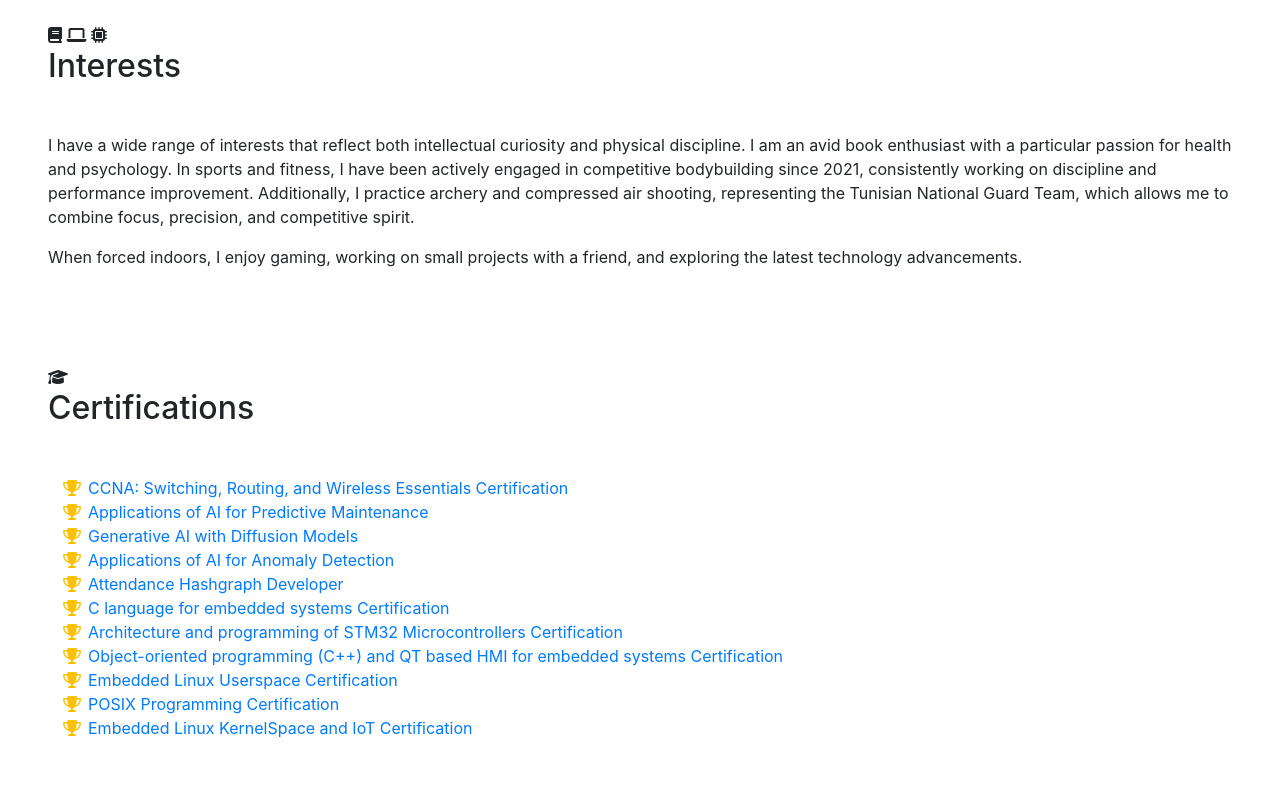
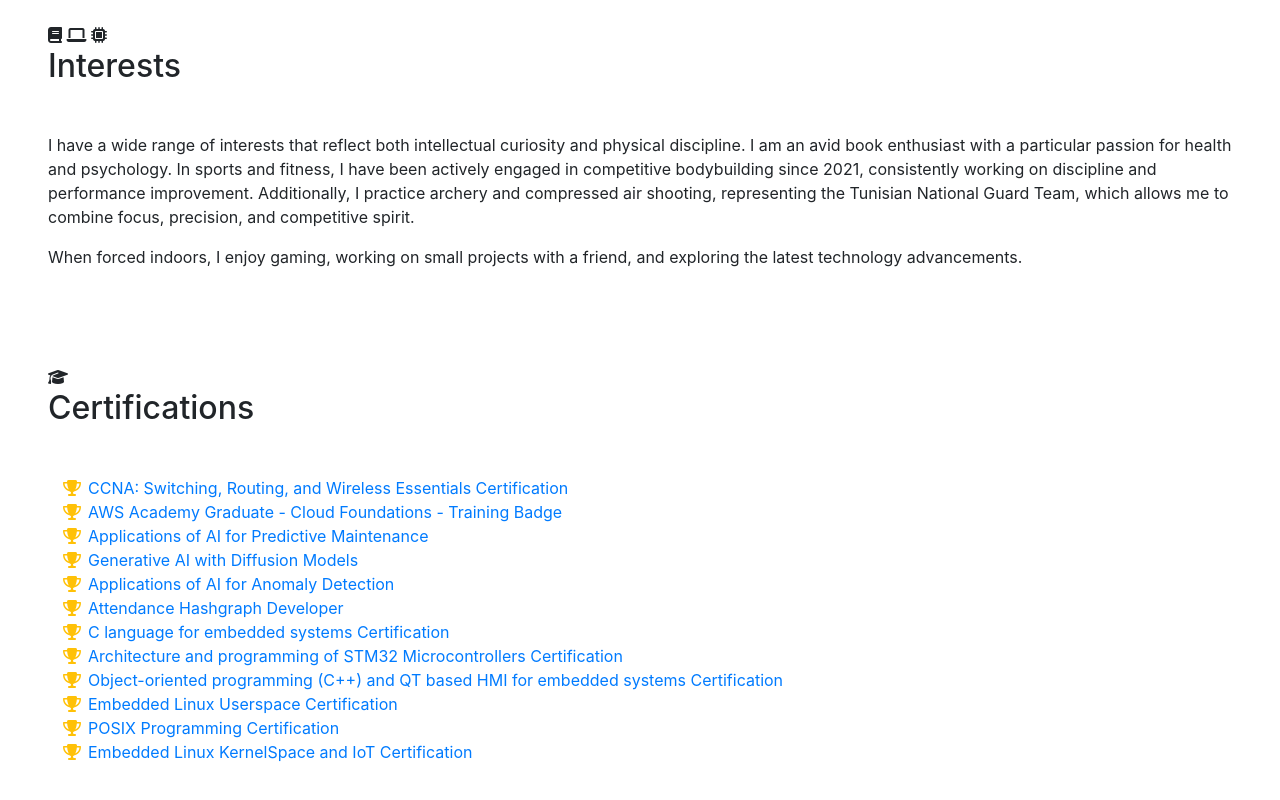
Before and after one commit to AladdinJamli81/Aladdin-JAMLI-Portfolio, a website with bundled scripts: page index.html in a window 1280 px wide. Shown: the part 3833-4633 px from the top of the page. Built offline with nearby package versions, Linux system fonts and the light colour scheme; a web font is replaced by a local one.

Commit message:
Certification & CV Update
AWS Graduate badge

```diff
--- a/index.html
+++ b/index.html
@@ -348,6 +348,10 @@
             </li>
             <li>
               <i class="fa-li fa fa-trophy text-warning"></i>
+              <a href="https://www.credly.com/badges/81080a44-3c72-4289-9660-3364d51cb14d" target="_blank">AWS Academy Graduate - Cloud Foundations - Training Badge</a>
+            </li>
+            <li>
+              <i class="fa-li fa fa-trophy text-warning"></i>
               <a href="https://learn.nvidia.com/certificates?id=Kn6LR8xwR7yiL6nzZThGkg" target="_blank">Applications of AI for Predictive Maintenance</a>
             </li>
             <li>
```
Also changed, not shown: 1 other file.
